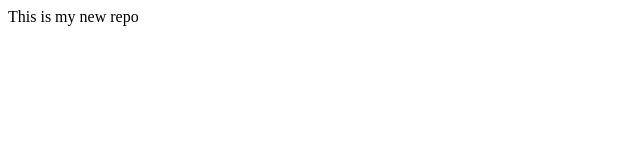
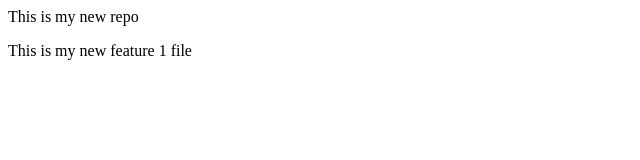
Before and after one commit to Venkatesh-coder-ctrl/localrepo, a plain HTML site: page index.html in a window 1280 px wide. Shown: the whole page, without its empty margins (0-640 px from the left). Drawn offline with Linux system fonts and the light colour scheme.

Commit message:
Add new feature

```diff
--- a/index.html
+++ b/index.html
@@ -1 +1,2 @@
 <p>This is my new repo</p>
+<p>This is my new feature 1 file</p>
```
